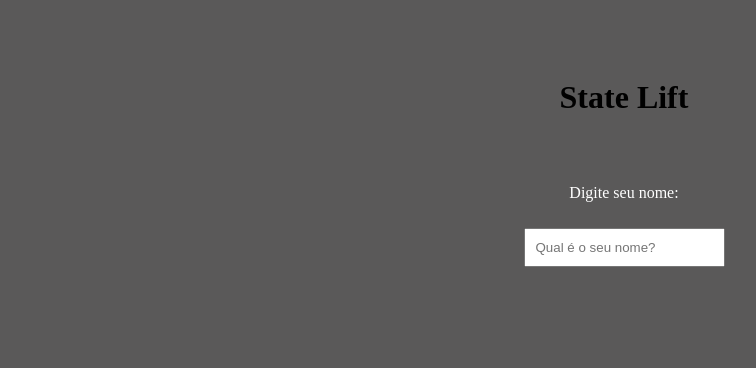
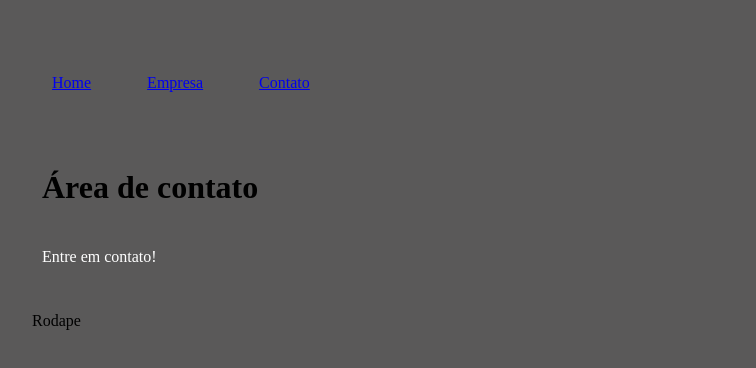
Before and after one commit to Adryel0713/react-log, a React (Create React App) app in the folder meu-primeiro-programa/: page /contato in a window 1280 px wide. Shown: the top 368 px of the page, without its empty margins (16-772 px from the left). Built offline with nearby package versions, Linux system fonts and the light colour scheme.

Commit message:
React Router

```diff
--- a/meu-primeiro-programa/package.json
+++ b/meu-primeiro-programa/package.json
@@ -9,6 +9,7 @@
     "@testing-library/user-event": "^13.5.0",
     "react": "^19.1.0",
     "react-dom": "^19.1.0",
+    "react-router-dom": "^7.6.3",
     "react-scripts": "5.0.1",
     "web-vitals": "^2.1.4"
   },
--- a/meu-primeiro-programa/public/index.html
+++ b/meu-primeiro-programa/public/index.html
@@ -1,5 +1,5 @@
 <!DOCTYPE html>
-<html lang="en">
+<html lang="pt-BR">
   <head>
     <meta charset="utf-8" />
     <link rel="icon" href="%PUBLIC_URL%/favicon.ico" />
--- a/meu-primeiro-programa/src/App.js
+++ b/meu-primeiro-programa/src/App.js
@@ -1,19 +1,27 @@
-import './App.css';
-import { useState } from 'react';
-import SeuNome from './components/SeuNome';
-import Saudacao from './components/Saudacao';
+import { BrowserRouter as Router, Routes,Route } from "react-router-dom";
+import Home from "./pages/Home";
+import Empresa from "./pages/Empresa";
+import Contato from "./pages/Contato";
+import NavBar from "./components/layout/NavBar";
+import Footer from "./components/layout/Footer";
 
 function App() {
 
-      const [nome,setNome] = useState()
+  return (
+    <Router>
 
-  return (
-    <div className="App">
-      <h1>State Lift</h1>
-      <SeuNome setNome={setNome}/>
-      <Saudacao nome={nome}/>
-    </div>
+      <NavBar/>
+
+      <Routes>
+        <Route path="/" element={<Home/>}/>
+        <Route path="/empresa" element={<Empresa/>}/>
+        <Route path="/contato" element={<Contato/>}/>
+      </Routes>
+
+      <Footer/>
+    </Router>
   );
+
 }
 
 export default App;
--- a/meu-primeiro-programa/src/components/Saudacao.js
+++ b/meu-primeiro-programa/src/components/Saudacao.js
@@ -3,7 +3,6 @@
     function gerarSaudacao(algumNome){
         return `Olá, ${algumNome},tudo bem?`
     }
-
 
 
     return(
--- /dev/null
+++ b/meu-primeiro-programa/src/components/layout/Footer.js
@@ -0,0 +1,10 @@
+function Footer(){
+
+    return(
+
+        <div>Rodape</div>
+
+    )
+}
+
+export default Footer;
--- /dev/null
+++ b/meu-primeiro-programa/src/components/layout/NavBar.js
@@ -0,0 +1,14 @@
+import { Link } from "react-router-dom";
+import styles from "./NavBar.module.css"
+
+function NavBar(){
+    return(
+      <ul className={styles.list}>
+        <li className={styles.item}><Link to="/">Home</Link></li>
+        <li className={styles.item}><Link to="/empresa">Empresa</Link></li>
+        <li className={styles.item}><Link to="/contato">Contato</Link></li>
+      </ul>
+    )
+}
+
+export default NavBar;
--- /dev/null
+++ b/meu-primeiro-programa/src/components/layout/NavBar.module.css
@@ -0,0 +1,7 @@
+.list{
+    display: flex;
+    list-style: none;
+}
+.item{
+    margin-right: 1rem;
+}
--- /dev/null
+++ b/meu-primeiro-programa/src/pages/Contato.js
@@ -0,0 +1,12 @@
+function Contato(){
+
+    return (
+        <div>
+            <h1>Área de contato</h1>
+            <p>Entre em contato!</p>
+        </div>
+    )
+
+}
+
+export default Contato;
--- /dev/null
+++ b/meu-primeiro-programa/src/pages/Empresa.js
@@ -0,0 +1,14 @@
+function Empresa(){
+
+return(
+
+    <div>
+        <h1>Empresa</h1>
+        <p>Conteúdo da Empresa</p>
+    </div>
+
+)
+
+}
+
+export default Empresa;
--- /dev/null
+++ b/meu-primeiro-programa/src/pages/Home.js
@@ -0,0 +1,9 @@
+function Home(){
+    return(
+        <div>
+        <h1>Home</h1>
+        <p>Conteúdo da página</p>
+        </div>
+    )
+}
+export default Home;
```
Also changed, not shown: 1 other file (tests, documents, lock files or other folders).
